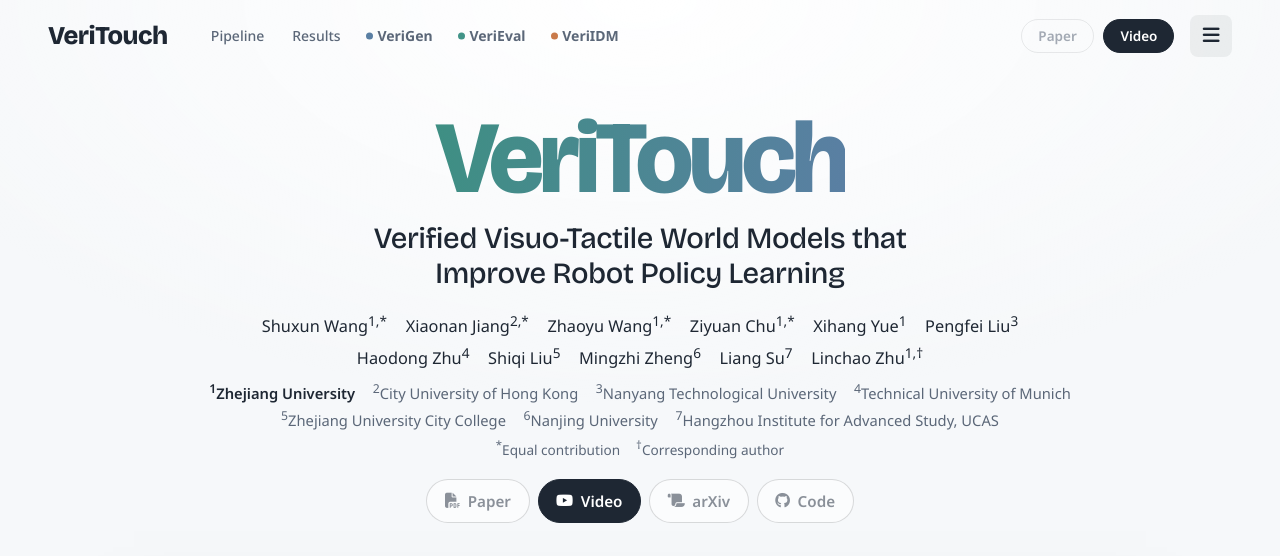
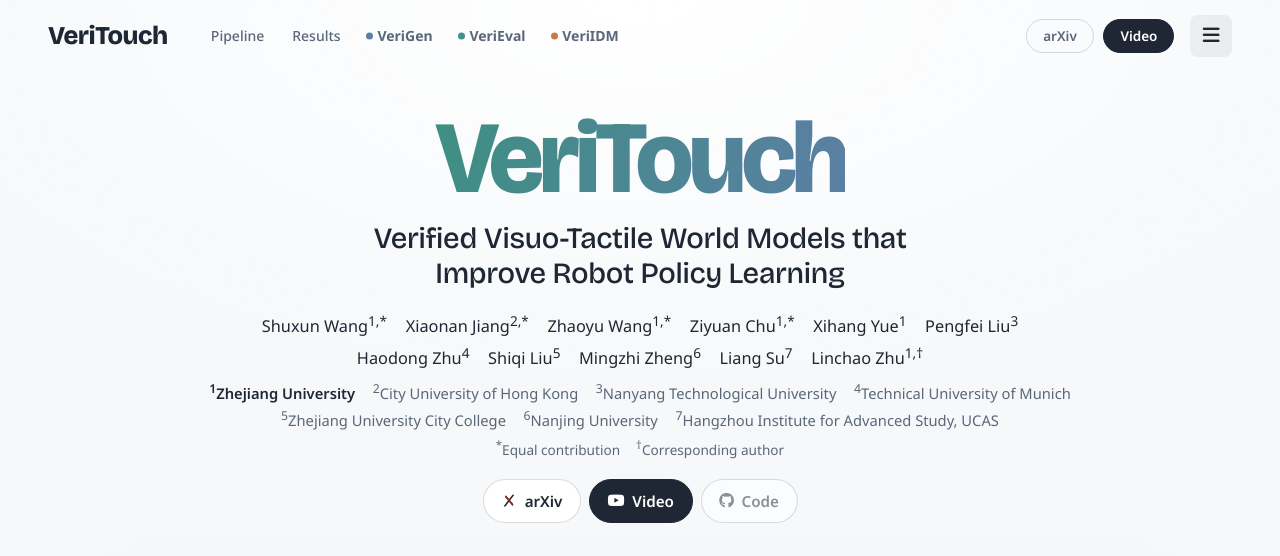
Before and after one commit to ZJUSCL/veritouch, a plain HTML site: page index.html in a window 1280 px wide. Shown: the top 556 px of the page. Drawn offline with nearby package versions, Linux system fonts and the light colour scheme; grey boxes are pictures that could not be loaded; animation ran at ten frames a second; a web font is replaced by a local one.

Commit message:
Link arXiv paper (2611.30572), remove Paper button, and update README

```diff
--- a/hero.css
+++ b/hero.css
@@ -35,6 +35,7 @@
 .vt-buttons{display:flex;flex-wrap:wrap;justify-content:center;gap:.5rem;margin-top:1.2rem}
 .vt-btn{display:inline-flex;align-items:center;gap:.5em;height:2.7rem;padding:0 1.1rem;border-radius:999px;border:1px solid rgba(27,32,39,.16);background:#fff;
   color:var(--vt-ink);font-size:.95rem;font-weight:600;cursor:pointer;transition:transform .18s}
+.vt-btn svg{width:1.05em;height:1.05em;flex:none}
 .vt-btn:disabled{cursor:default;color:#8a9099;background:rgba(255,255,255,.6)}
 .vt-btn.is-dark{background:var(--vt-ink);border-color:var(--vt-ink);color:#fff}
 .vt-btn:not(:disabled):hover{transform:translateY(-1px);opacity:1}
--- a/index.html
+++ b/index.html
@@ -32,8 +32,7 @@
       <nav class="ft-nav-links" aria-label="Primary navigation"><a href="#pipeline">Pipeline</a><a href="#results">Results</a><a href="#generated" class="is-mod" style="--mc:var(--vt-gen)">VeriGen</a><a href="#verification" class="is-mod" style="--mc:var(--vt-eval)">VeriEval</a><a href="#idm" class="is-mod" style="--mc:var(--vt-idm)">VeriIDM</a></nav>
     </div>
     <div class="ft-navbar-actions">
-      <!-- TODO(links): point Paper at the PDF once public -->
-      <span class="ft-btn-ghost is-off" role="link" aria-disabled="true" title="Coming soon">Paper</span><a href="#summary-video" class="ft-btn-dark">Video</a>
+      <a href="https://arxiv.org/abs/2611.30572" target="_blank" rel="noopener noreferrer" class="ft-btn-ghost">arXiv</a><a href="#summary-video" class="ft-btn-dark">Video</a>
     </div>
     <button class="ft-navbar-toggle" id="ft-nav-toggle" aria-label="All sections" aria-expanded="false" aria-controls="ft-nav-mobile"><i class="fa-solid fa-bars"></i></button>
   </div>
@@ -52,9 +51,8 @@
     <div class="vt-affil" id="vtAffil"><span><sup>1</sup>Zhejiang University</span><span><sup>2</sup>City University of Hong Kong</span><span><sup>3</sup>Nanyang Technological University</span><span><sup>4</sup>Technical University of Munich</span><span><sup>5</sup>Zhejiang University City College</span><span><sup>6</sup>Nanjing University</span><span><sup>7</sup>Hangzhou Institute for Advanced Study, UCAS</span></div>
     <div class="vt-notes"><span><sup>*</sup>Equal contribution</span><span><sup>†</sup>Corresponding author</span></div>
     <div class="vt-buttons">
-      <button type="button" class="vt-btn" disabled title="Coming soon"><i class="fas fa-file-pdf"></i>Paper</button>
+      <a href="https://arxiv.org/abs/2611.30572" target="_blank" rel="noopener noreferrer" class="vt-btn"><svg class="vt-ico-arxiv" viewBox="0 0 24 24" aria-hidden="true"><path fill="currentColor" d="M18.92 2.45a1.15 1.15 0 0 0-1.57.21l-5.35 6.89-3.93-4.64a1.15 1.15 0 0 0-1.76 1.49l4.27 5.05-5.73 7.37a1.15 1.15 0 1 0 1.82 1.41l5.42-6.98 4.46 5.28a1.15 1.15 0 1 0 1.76-1.49l-4.8-5.68 5.62-7.24a1.15 1.15 0 0 0-.21-1.67z"/><path fill="#b31b1b" d="M6.42 4.15a1.15 1.15 0 0 0-.14 1.62l9.78 11.57a1.15 1.15 0 1 0 1.76-1.49L8.04 4.29a1.15 1.15 0 0 0-1.62-.14z"/></svg>arXiv</a>
       <a href="#summary-video" class="vt-btn is-dark"><i class="fab fa-youtube"></i>Video</a>
-      <button type="button" class="vt-btn" disabled title="Coming soon"><i class="fa-solid fa-scroll"></i>arXiv</button>
       <button type="button" class="vt-btn" disabled title="Coming soon"><i class="fab fa-github"></i>Code</button>
     </div>
   </div>
```
Also changed, not shown: 1 other file.
